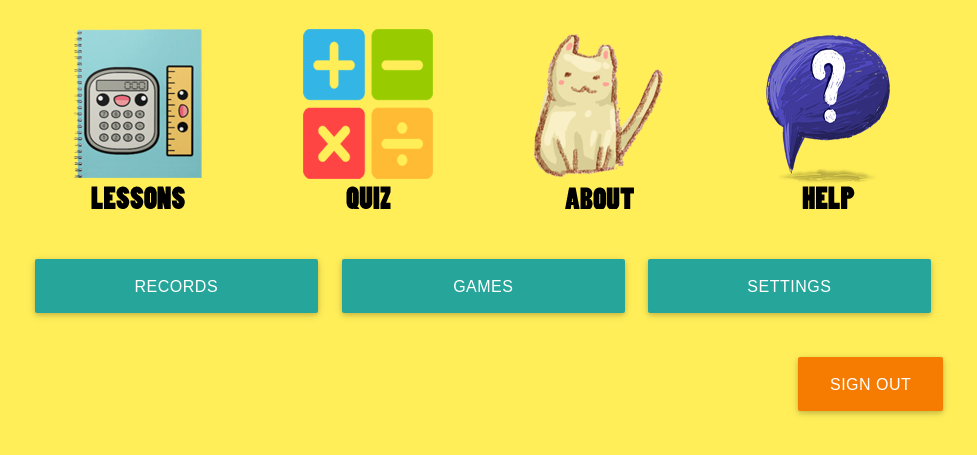
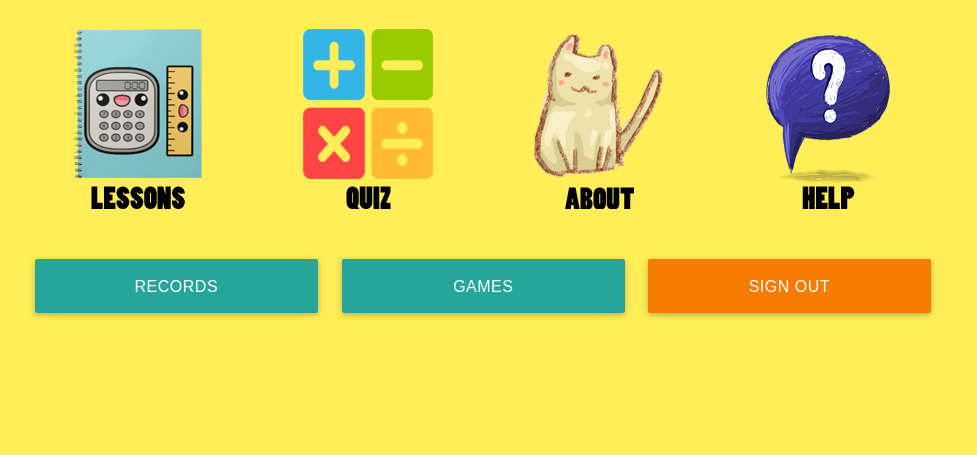
Before and after one commit to whathejoe/lms-m4g4, a PHP site: page /pages/main_menu.php in a window 1280 px wide. Shown: the part 182-637 px from the top of the page, without its empty margins (157-1134 px from the left). Run offline with PHP 8.4, Linux system fonts and the light colour scheme; the visitor is signed in with stand-in values (Sample User, id 1); data that the repository does not hold is empty.

Commit message:
Remove settings button

```diff
--- a/pages/main_menu.php
+++ b/pages/main_menu.php
@@ -64,13 +64,9 @@ session_start();
                     <a target="_blank" href="http://www.hoodamath.com/mobile/games/flappyfactors.html" class="btn-large hoverable waves-effect modal-trigger">Games</a>
                 </div>
                 <div class="col s4 btn-container">
-                    <a href="#" class="btn-large hoverable waves-effect modal-trigger">Settings</a>
+                    <a href="../index.php" class="btn-large hoverable waves-effect waves-light orange darken-2 modal-trigger">Sign out</a>
                 </div>
 
-            </div>
-
-            <div class="row right-align">
-                <a href="../index.php" class="waves-effect waves-light btn-large orange darken-2 right-align" id="exit-btn">Sign out</a>
             </div>
 
             <div id="about_modal" class="modal">
```
